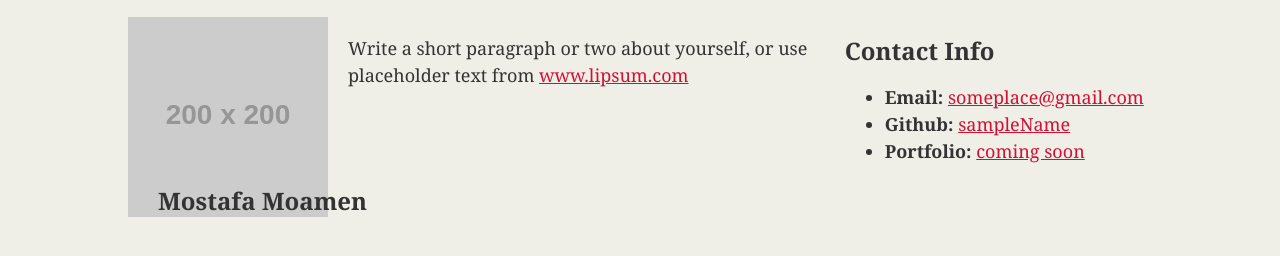
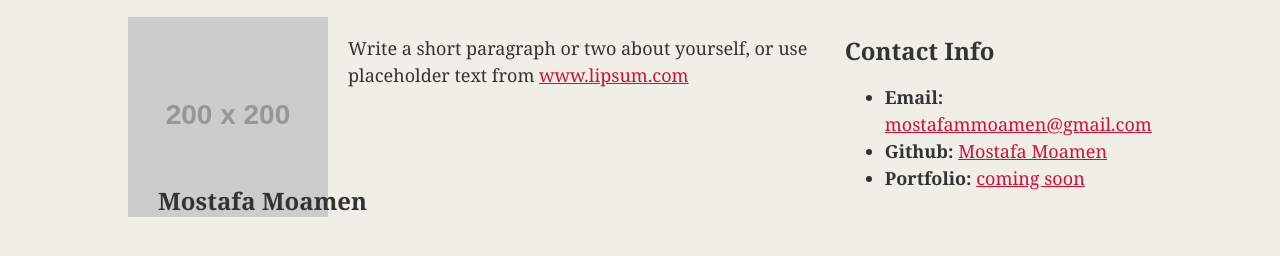
Before and after one commit to mmoamen1/mmoamen1.github.io, a plain HTML site: page index.html in a window 1280 px wide. Shown: the part 70-326 px from the top of the page. Drawn offline with Linux system fonts and the light colour scheme; placeholder pictures from the web are drawn by us.

Commit message:
Update index.html

```diff
--- a/index.html
+++ b/index.html
@@ -30,8 +30,8 @@
     <aside id="contact-info">
       <h2>Contact Info</h2>
       <ul>
-        <li><strong>Email:</strong> <a href="#">someplace@gmail.com</a></li>
-        <li><strong>Github:</strong> <a href="#">sampleName</a></li>
+        <li><strong>Email:</strong> <a href="#">mostafammoamen@gmail.com</a></li>
+        <li><strong>Github:</strong> <a href="#">Mostafa Moamen</a></li>
         <li><strong>Portfolio:</strong> <a href="#">coming soon</a></li>
       </ul>
     </aside>
```
